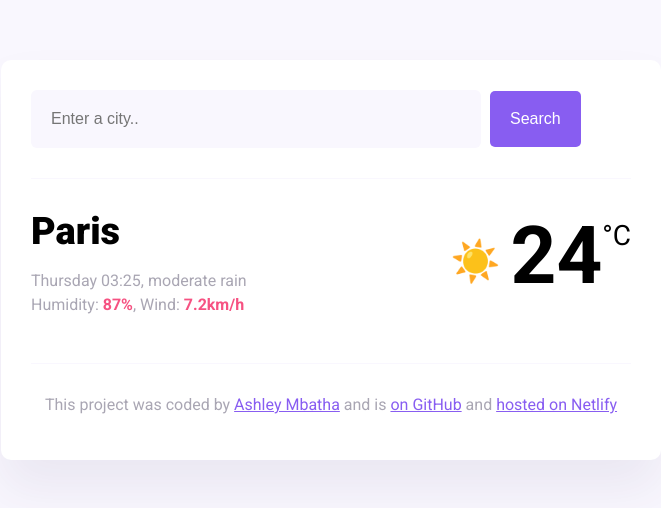
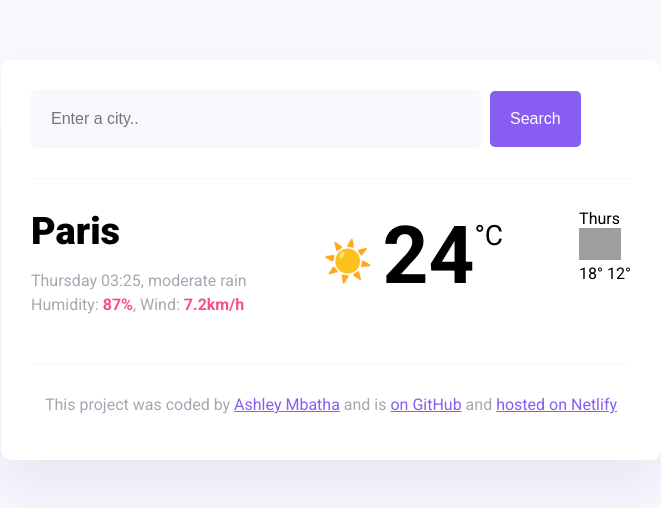
Before and after one commit to Ashley2112/SheCodes-Project, a website built with Parcel: page index.html in a window 1280 px wide. Shown: the whole page, without its empty margins (309-970 px from the left). Built offline with nearby package versions, Linux system fonts and the light colour scheme; grey boxes are pictures that could not be loaded.

Commit message:
Update index.html

```diff
--- a/index.html
+++ b/index.html
@@ -35,7 +35,21 @@
           <span class="current-temperature-icon">☀️</span><span class="current-temperature-value"
             id="current-temperature">24</span><span class="current-temperature-unit">°C</span>
         </div>
-      </div>
+        <div class="weather-forecast">
+        <div class="row">
+            <div class="col-2">
+                <div class="weather-forecast-date">Thurs</div>
+                <img src="http://openweathermap.org/img/wn/50d@2x.png" alt="" width="42" />
+                <div class="weather-forecast-temperatures">
+                    <span class="weather-temperature-max">
+                        18°</span>
+                    <span class="weather-temperature-min">
+                        12°</span>
+                </div>
+            </div>
+        </div>
+    </div>
+    </div>
     </main>
     <footer>
       <p>
```
